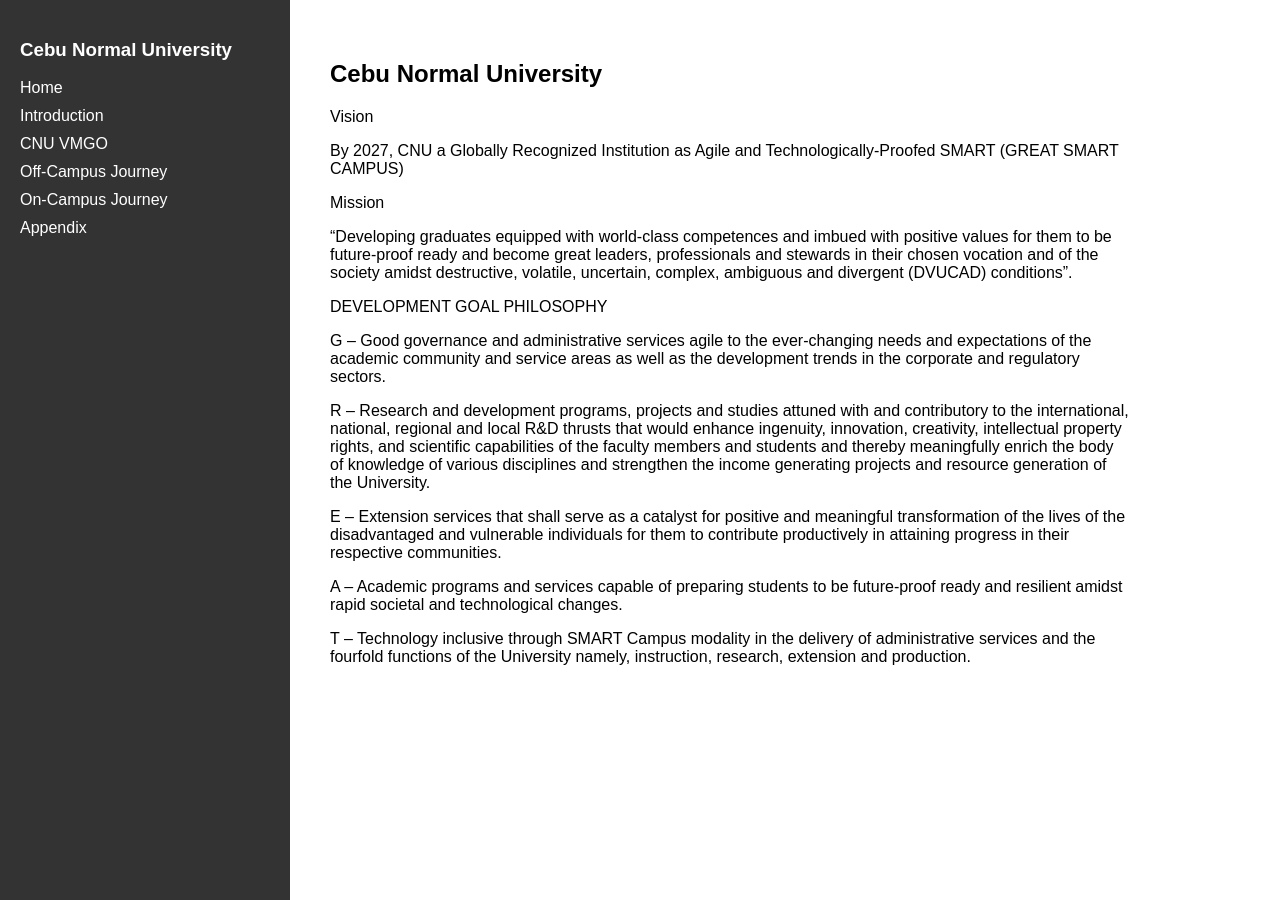
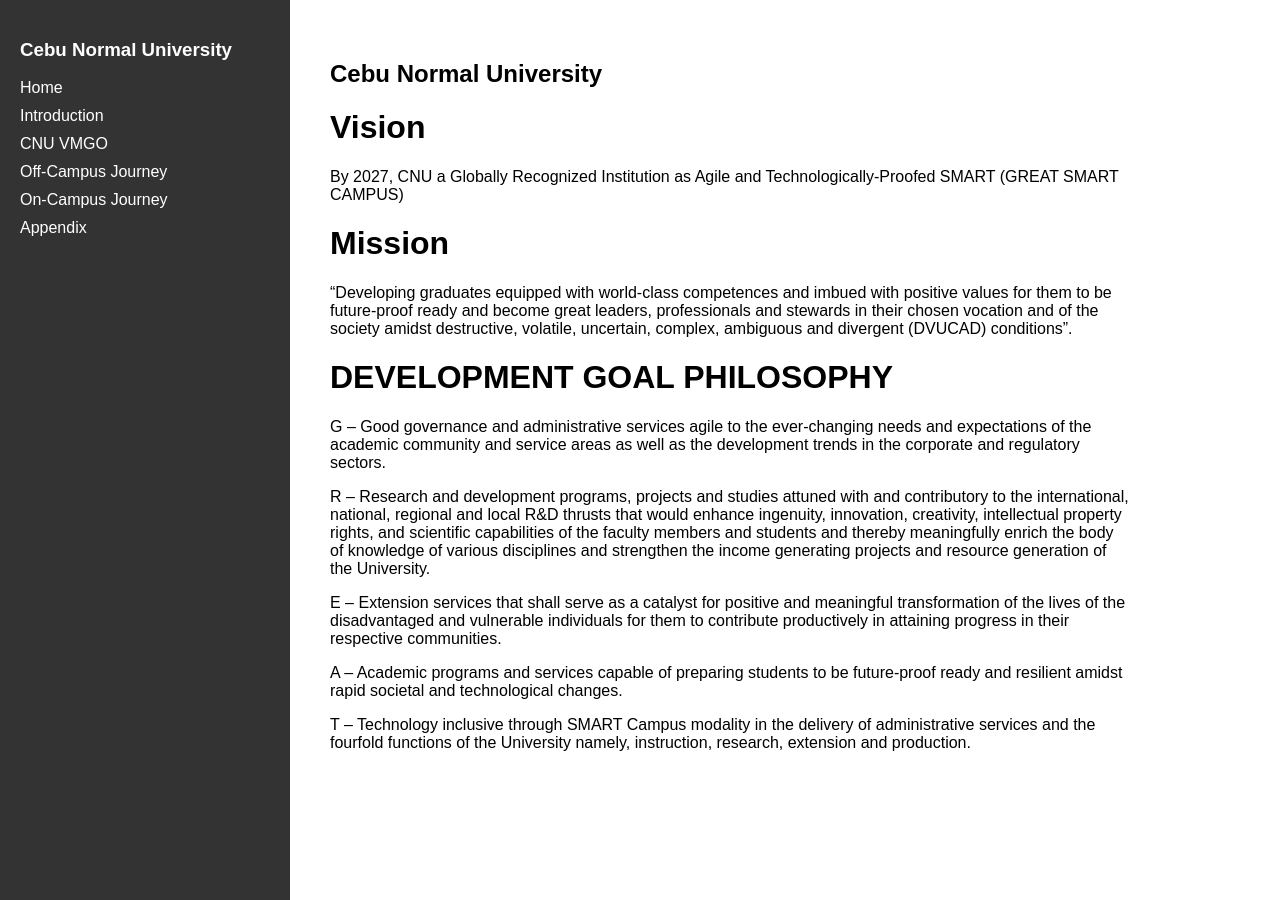
Before and after one commit to stevevevev/Diza.github.io, a Jekyll site: the page built from vmgo.md, in a window 1280 px wide. Built offline with Jekyll 4.4.1, drawn with Linux system fonts in a browser that asks for light colours.

```diff
--- a/vmgo.md
+++ b/vmgo.md
@@ -3,15 +3,15 @@ layout: default
 title: CNU VMGO
 ---
 ## Cebu Normal University
-Vision
+# Vision
 
 By 2027, CNU a Globally Recognized Institution as Agile and Technologically-Proofed SMART (GREAT SMART CAMPUS)
 
-Mission
+# Mission
 
 “Developing graduates equipped with world-class competences and imbued with positive values for them to be future-proof ready and become great leaders, professionals and stewards in their chosen vocation and of the society amidst destructive, volatile, uncertain, complex, ambiguous and divergent (DVUCAD) conditions”.
 
-DEVELOPMENT GOAL PHILOSOPHY
+# DEVELOPMENT GOAL PHILOSOPHY
 
 G – Good governance and administrative services agile to the ever-changing needs and expectations of the academic community and service areas as well as the development trends in the corporate and regulatory sectors.
 
```
